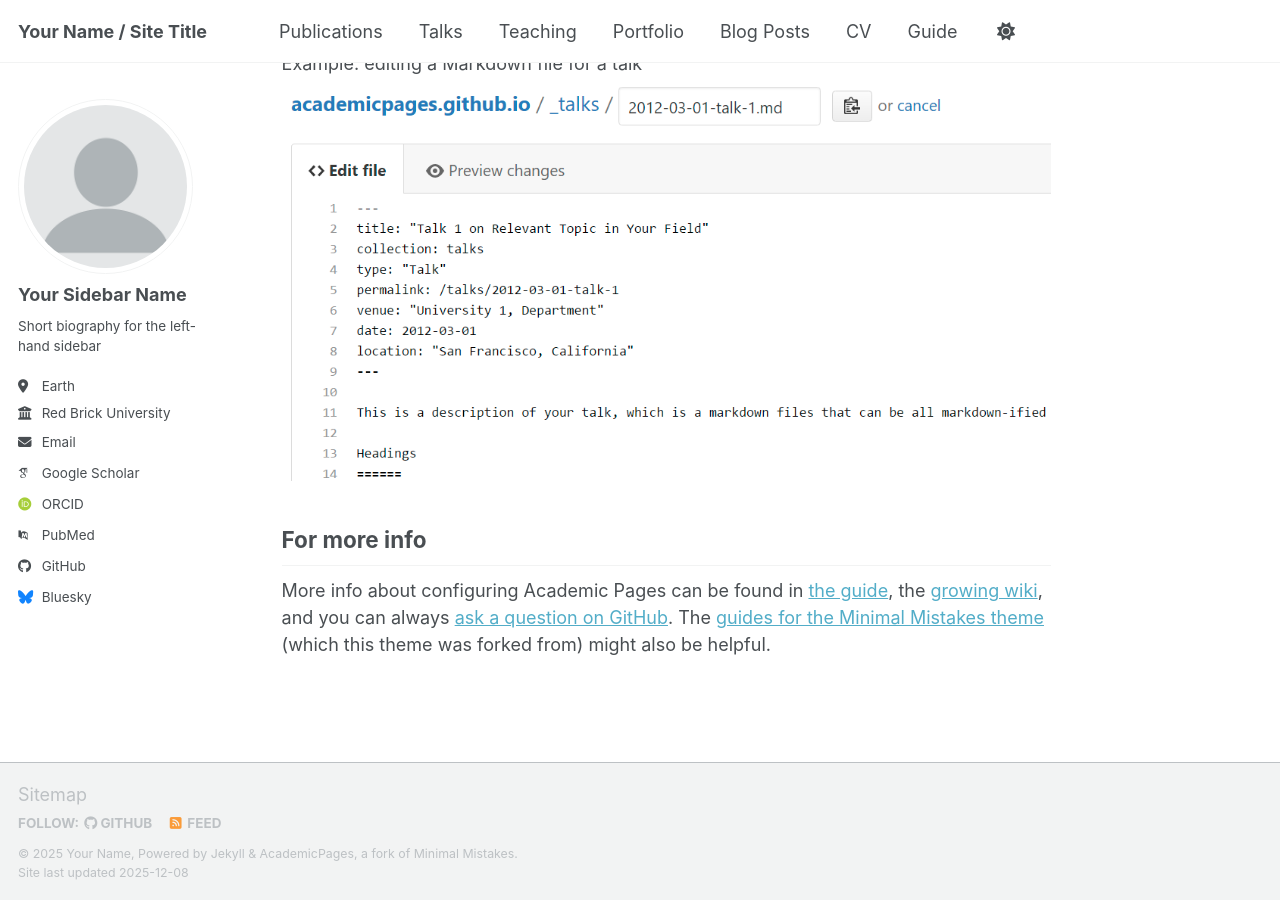
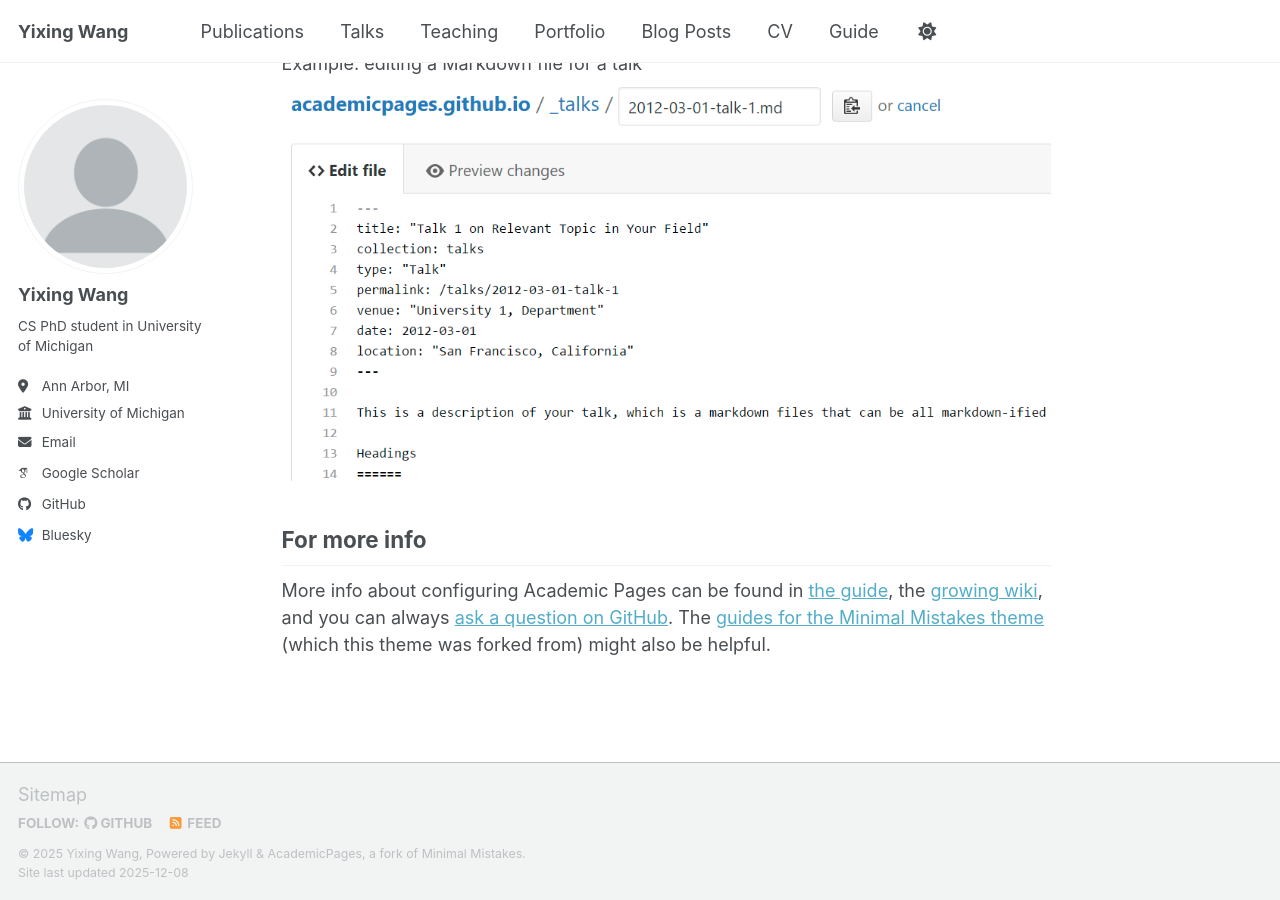
Before and after one commit to onestarYX/onestarYX.github.io, a Jekyll site: the page built from _pages/about.md, in a window 1280 px wide and 900 px high, scrolled down 2718 px. Built offline with Jekyll 4.4.1, drawn with Linux system fonts in a browser that asks for light colours; some web fonts are replaced; a script bundle is joined from its source files by our own code; library files that are not in the unit come from our copies.

Commit message:
added some minimal info

```diff
--- a/_config.yml
+++ b/_config.yml
@@ -9,14 +9,14 @@
 # Basic Site Settings
 locale                   : "en-US"
 site_theme               : "default" # Currently available options are "default", "air"
-title                    : "Your Name / Site Title"
+title                    : "Yixing Wang"
 title_separator          : "-"
-name                     : &name "Your Name"
-description              : &description "Your Name's academic portfolio"   # Update this with a general description of your site, this is the default if not overridden by a page
-url                      : https://academicpages.github.io # The base hostname & protocol for your site e.g. "https://[your GitHub username].github.io",
+name                     : &name "Yixing Wang"
+description              : &description "Your Name's personal website"   # Update this with a general description of your site, this is the default if not overridden by a page
+url                      : https://onestaryx.github.io # The base hostname & protocol for your site e.g. "https://[your GitHub username].github.io",
                                                            # or if you already have some other page hosted on Github then use "https://[your GitHub username].github.io/[Your Repo Name]"
 baseurl                  : "" # the subpath of your site, e.g. "/blog"
-repository               : "academicpages/academicpages.github.io"
+repository               : "academicpages/onestaryx.github.io"
 
 # Site Author - The following control what appear as part of the author content on the side bar.
 #               If a field is blank the icon and link will not appear, otherwise it will be shown.
@@ -24,24 +24,24 @@ repository               : "academicpages/academicpages.github.io"
 author:
   # Biographic information
   avatar           : "profile.png"
-  name             : "Your Sidebar Name"
+  name             : "Yixing Wang"
   pronouns         : # example: "she/her"
-  bio              : "Short biography for the left-hand sidebar"
-  location         : "Earth"
-  employer         : "Red Brick University"
+  bio              : "CS PhD student in University of Michigan"
+  location         : "Ann Arbor, MI"
+  employer         : "University of Michigan"
   uri              : # URL
-  email            : "none@example.org"
+  email            : "yixingw@umich.edu"
 
   # Academic websites
   academia         : # URL
   arxiv            : # URL - Update with the correct link to your profile
-  googlescholar    : "https://scholar.google.com/citations?user=PS_CX0AAAAAJ"
+  googlescholar    : "https://scholar.google.com/citations?user=Jpez6bYAAAAJ&hl=en"
   inspire-hep      : # URL
   impactstory      : # URL
-  orcid            : "https://orcid.org/yourorcidurl"
+  orcid            : #"https://orcid.org/yourorcidurl"
   semantic         : # URL
   ssrn             : # URL
-  pubmed           : "https://www.ncbi.nlm.nih.gov/pubmed/?term=john+snow"
+  pubmed           : #"https://www.ncbi.nlm.nih.gov/pubmed/?term=john+snow"
   researchgate     : # URL
   scopus           : # URL
   zotero           : # URL
```
